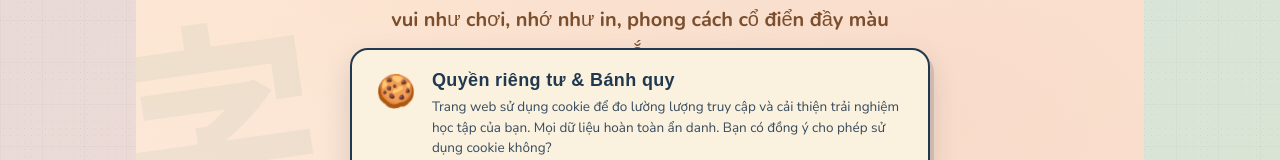
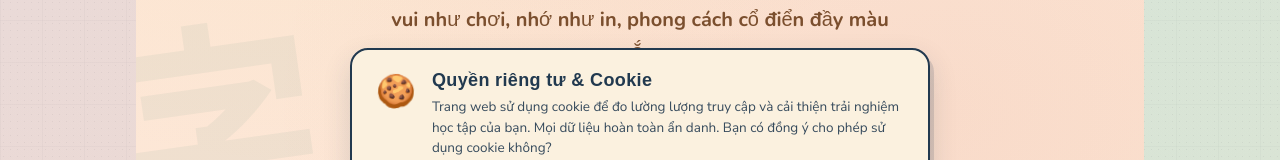
Before and after one commit to tranhieutt/chinese-writing-game, a Next.js app: page /landing in a window 1280 px wide. Shown: the part 526-686 px from the top of the page. Built offline with nearby package versions, Linux system fonts and the light colour scheme; no server answers.

Commit message:
fix(web): Clarify cookie banner title
Use Cookie in the consent banner heading to match launch checklist wording.

```diff
--- a/src/components/CookieBanner.tsx
+++ b/src/components/CookieBanner.tsx
@@ -178,7 +178,7 @@ export function CookieBanner() {
       <div className="cookie-banner-content">
         <span className="cookie-banner-icon">🍪</span>
         <div className="cookie-banner-text">
-          <h4 className="cookie-banner-title">Quyền riêng tư & Bánh quy</h4>
+          <h4 className="cookie-banner-title">Quyền riêng tư & Cookie</h4>
           <p className="cookie-banner-desc">
             Trang web sử dụng cookie để đo lường lượng truy cập và cải thiện trải nghiệm học tập của bạn.
             Mọi dữ liệu hoàn toàn ẩn danh. Bạn có đồng ý cho phép sử dụng cookie không?
```
